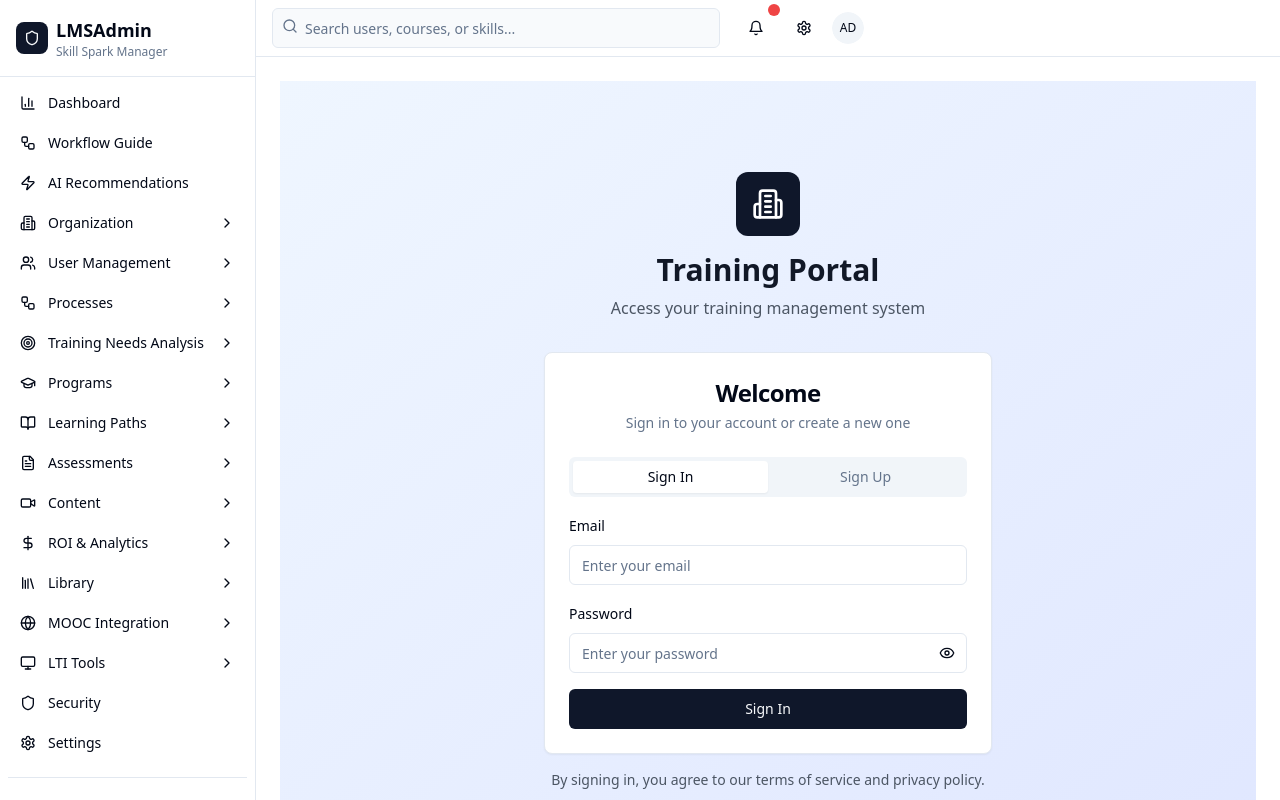
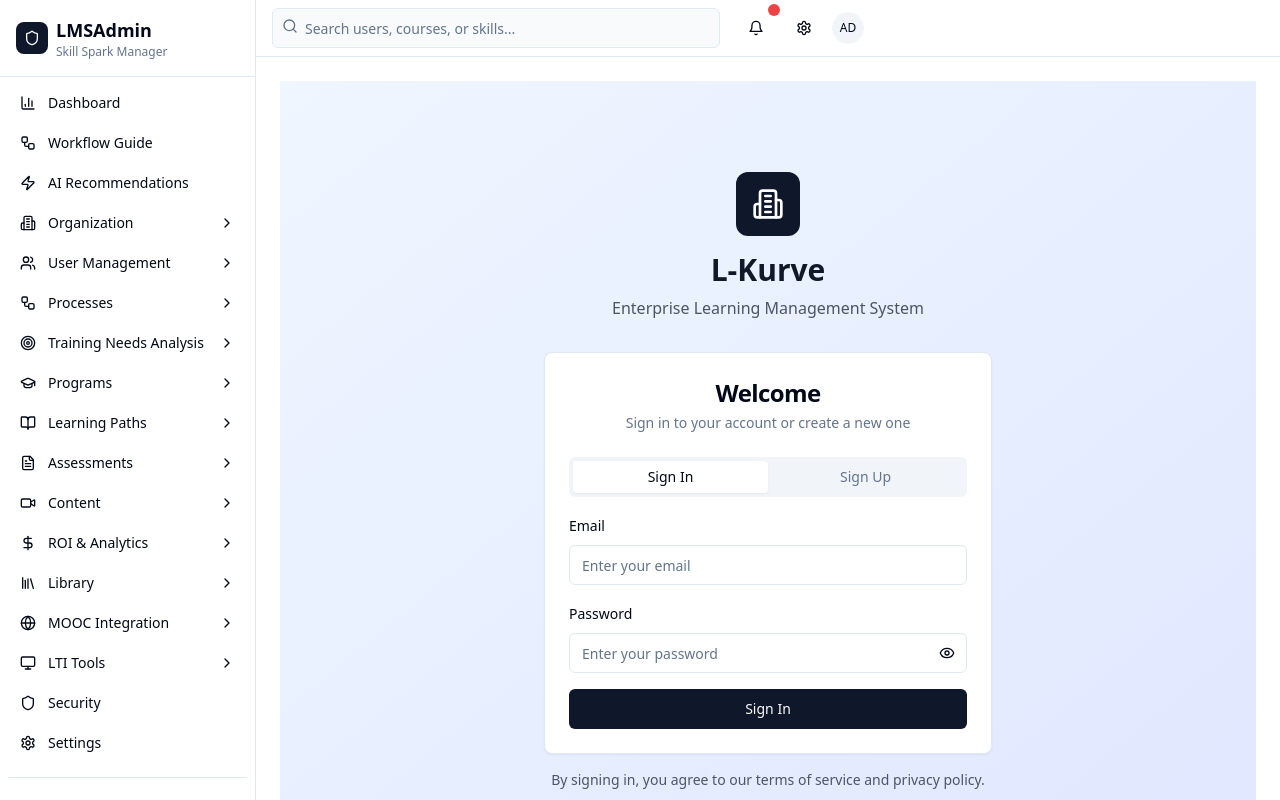
Before and after one commit to SimpVentive/spark-admin-command-center, a React (Vite) app: page /auth in a window 1280 px wide. Built offline with nearby package versions, Linux system fonts and the light colour scheme.

Commit message:
Update portal title and signup

```diff
--- a/src/pages/auth/Auth.tsx
+++ b/src/pages/auth/Auth.tsx
@@ -168,8 +168,8 @@ export default function Auth() {
           <div className="inline-flex items-center justify-center w-16 h-16 bg-primary rounded-xl mb-4">
             <Building2 className="w-8 h-8 text-white" />
           </div>
-          <h1 className="text-3xl font-bold text-gray-900">Training Portal</h1>
-          <p className="text-gray-600 mt-2">Access your training management system</p>
+          <h1 className="text-3xl font-bold text-gray-900">L-Kurve</h1>
+          <p className="text-gray-600 mt-2">Enterprise Learning Management System</p>
         </div>
 
         <Card>
```
